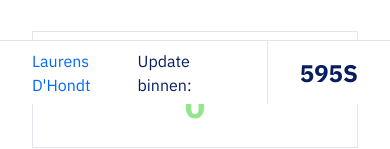
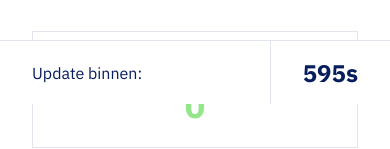
Before and after one commit to dhondtlaurens/covid-19, a Vue app: page / in a window 390 px wide. Shown: the part 740-889 px from the top of the page. Built offline with nearby package versions, Linux system fonts and the light colour scheme; no server answers; what tailwindcss-transitions would draw is missing.

Commit message:
footer fix

```diff
--- a/src/assets/json/translations.json
+++ b/src/assets/json/translations.json
@@ -6,7 +6,7 @@
         "empty":"Geen resultaten. Gelieve het land te zoeken op de engelse benaming"
       },
       "footer":{
-        "info":"<a href='https://www.linkedin.com/in/laurens-d-hondt-6b860a55/'>Laurens D&#39Hondt</a>",
+        "info":"<a class='text-blue-200 no-underline appearance-none' target='_blank' href='https://www.linkedin.com/in/laurens-d-hondt-6b860a55/'>Laurens D&#39Hondt</a>",
         "refresh": "Update binnen:"
       }
     },
@@ -28,7 +28,7 @@
         "empty":"No results"
       },
       "footer":{
-        "info":"<a href='https://www.linkedin.com/in/laurens-d-hondt-6b860a55/'>Laurens D&#39Hondt</a>",
+        "info":"<a class='text-blue-200 no-underline appearance-none' target='_blank' href='https://www.linkedin.com/in/laurens-d-hondt-6b860a55/'>Laurens D&#39Hondt</a>",
         "refresh": "Update in:"
       }
     },
--- a/src/components/footer/Footer.vue
+++ b/src/components/footer/Footer.vue
@@ -2,7 +2,7 @@
   <div class="footer flex fixed w-full h-64 bottom-0 border-t bg-white border-gray-100">
     <div class="info flex justify-between items-center flex-grow h-full px-32 flex border-r border-gray-100">
       <div
-        class="text-16 text-blue-200"
+        class="hidden sm:flex text-16 text-blue-200"
         v-html="$t('components.footer.info')"
       ></div>
 
@@ -14,7 +14,7 @@
 
     <div class="interval flex items-center flex-shrink-0 h-full px-32">
       <div class="text-blue-300 text-24 font-bold">
-        {{ interval }}S
+        {{ interval }}s
       </div>
     </div>
   </div>
```
